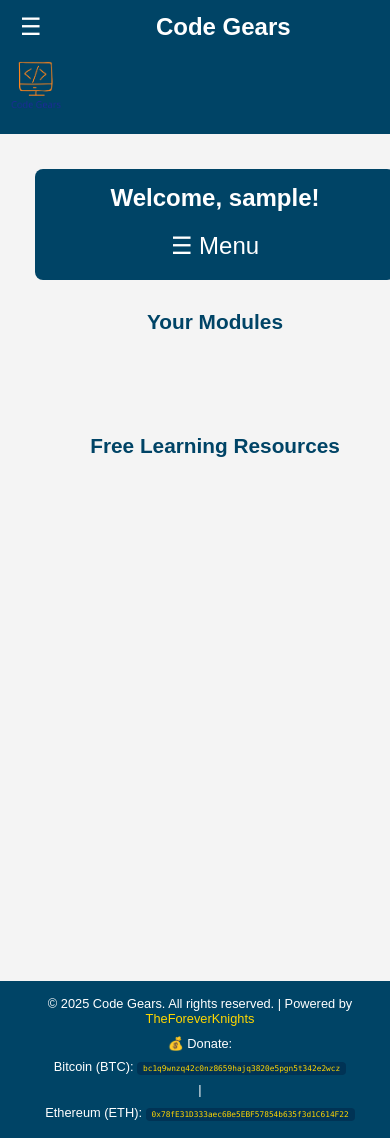
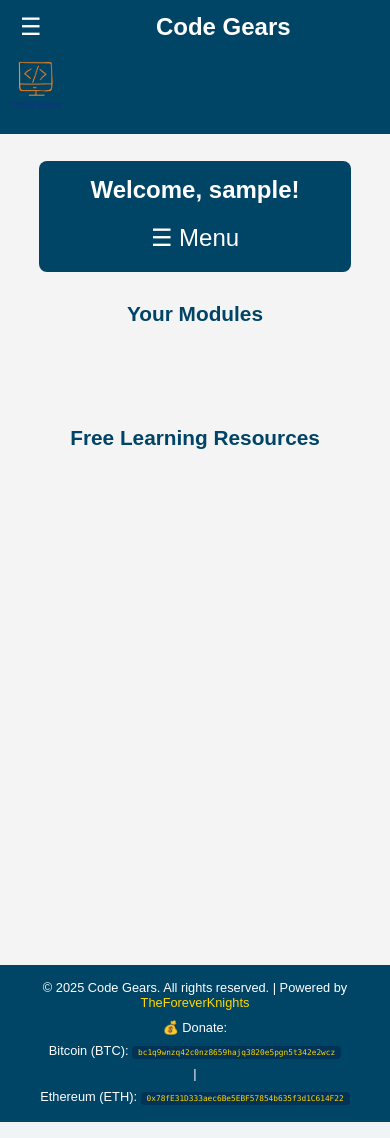
Before and after one commit to BarsilNzola/skill-development-and-certification, a Django app: page /dashboard/ in a window 390 px wide. Run offline with Django 5.2, Linux system fonts and the light colour scheme; the visitor is signed in with stand-in values (Sample User, id 1); data that the repository does not hold is empty.

Commit message:
mobile responsiveness

```diff
--- a/static/core/css/styles.css
+++ b/static/core/css/styles.css
@@ -1,4 +1,8 @@
 /* Base Styles (Mobile First) */
+* {
+    box-sizing: border-box;
+}
+
 body {
     font-family: Arial, sans-serif;
     margin: 0;
@@ -61,7 +65,7 @@ main {
     padding: 20px;
     max-width: 1200px;
     margin: 0 auto;
-    width: 100%;
+    width: calc(100% - 20px); /* Adds 10px margin on each side */
 }
 
 footer {
@@ -126,6 +130,11 @@ footer code {
 
 /* Tablet View (768px and up) */
 @media screen and (max-width: 768px) {
+    main {
+        padding: 15px;
+        width: calc(100% - 30px); /* More breathing room on mobile */
+    }
+
     header {
         padding: 10px 15px;
     }
@@ -171,6 +180,11 @@ footer code {
 
 /* Small Mobile View (480px and below) */
 @media screen and (max-width: 480px) {
+    main {
+        padding: 12px;
+        width: calc(100% - 24px); /* Even more space on very small screens */
+    }
+
     header {
         padding: 8px 10px;
     }
```
